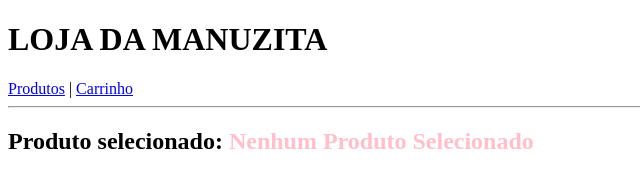
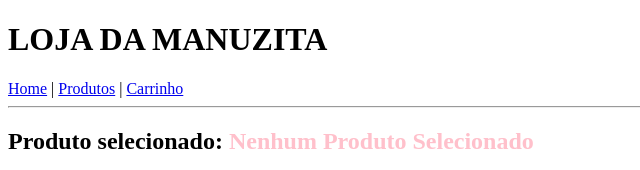
Before and after one commit to manuzita-12/-e-commerce, an Angular app: page / in a window 1280 px wide. Shown: the top 170 px of the page, without its empty margins (0-640 px from the left). Built offline with nearby package versions, Linux system fonts and the light colour scheme.

Commit message:
feat: adiciona menu de navegação e router-outlet

```diff
--- a/src/app/app.html
+++ b/src/app/app.html
@@ -1,7 +1,8 @@
 <h1>{{nomeLoja | uppercase }}</h1>
 <nav>
-    <a routerLink="/" >Produtos</a> |
-    <a routerLink="/carrinho" >Carrinho</a>
+    <a routerLink="/" >Home</a> |
+    <a routerLink="/produtos" >Produtos</a> |
+    <a routerLink="/carrinho">Carrinho</a>
 </nav>
 <hr>
 <router-outlet></router-outlet>
```
